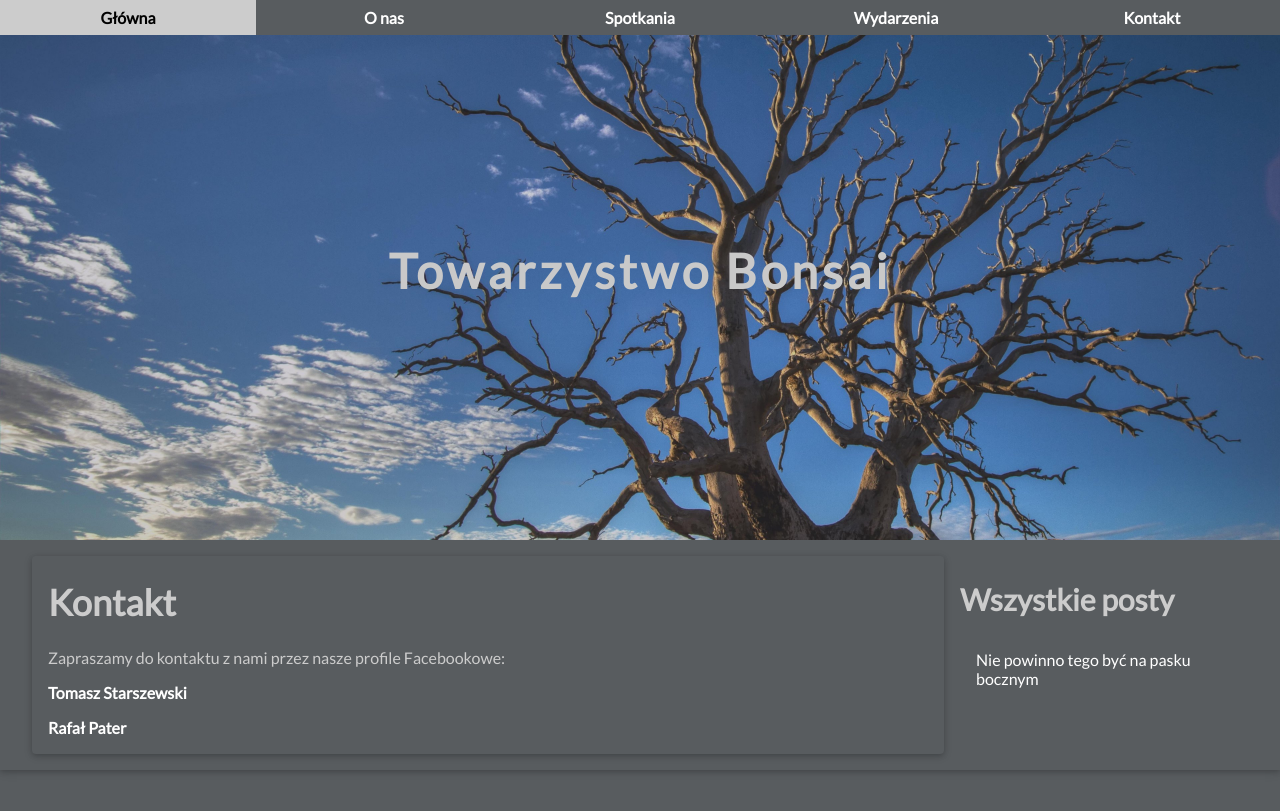
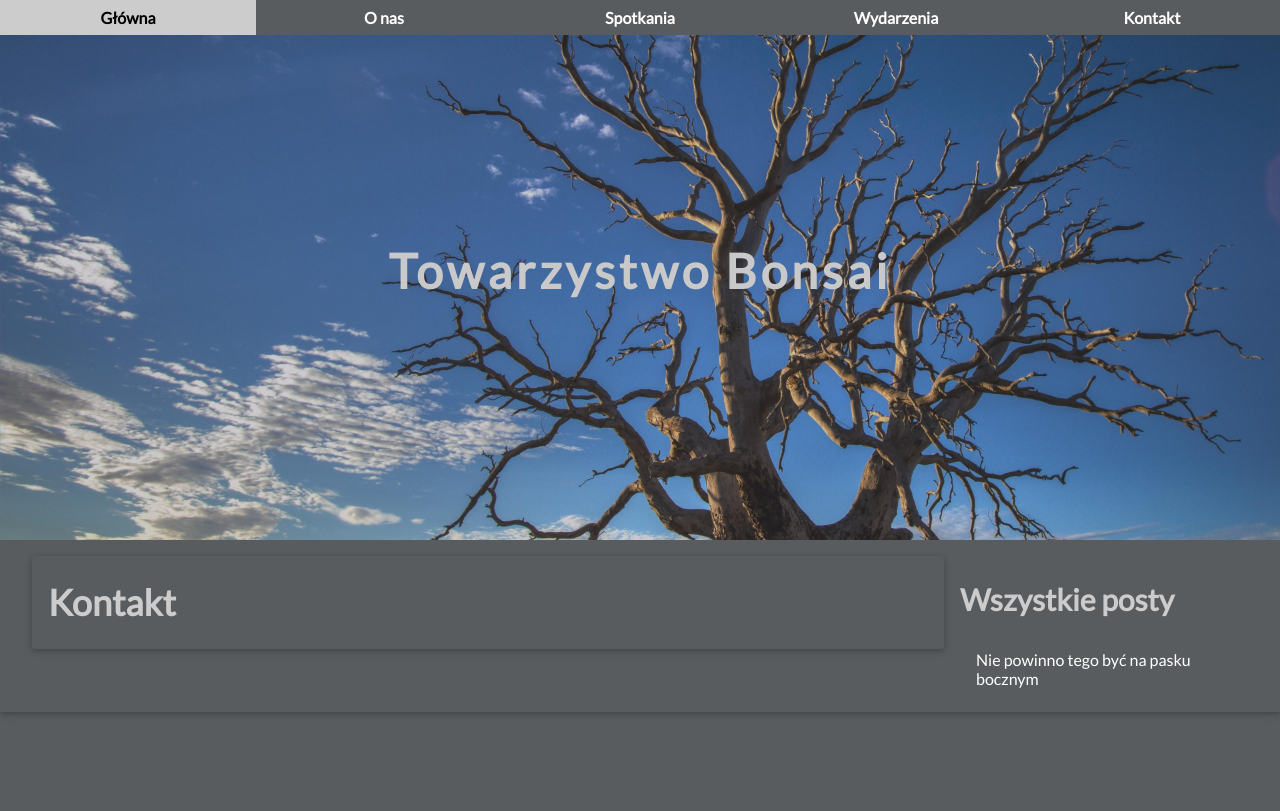
Before and after one commit to Kotzmik/git2s3test, a Jekyll site: the page built from kontakt.md, in a window 1280 px wide. Shown: the top 811 px of the page. Built offline with Jekyll 4.4.1, drawn with Linux system fonts in a browser that asks for light colours.

Commit message:
Update kontakt.md

```diff
--- a/kontakt.md
+++ b/kontakt.md
@@ -4,11 +4,3 @@ layout: default
 ---
 
 # {{ page.title }}
-
-Zapraszamy do kontaktu z nami przez nasze profile Facebookowe:
-
-
-**[Tomasz Starszewski](https://www.facebook.com/tomek.tomfishi.1)**
-
-
-**[Rafał Pater](https://www.facebook.com/rafcio.patcio)**
```
